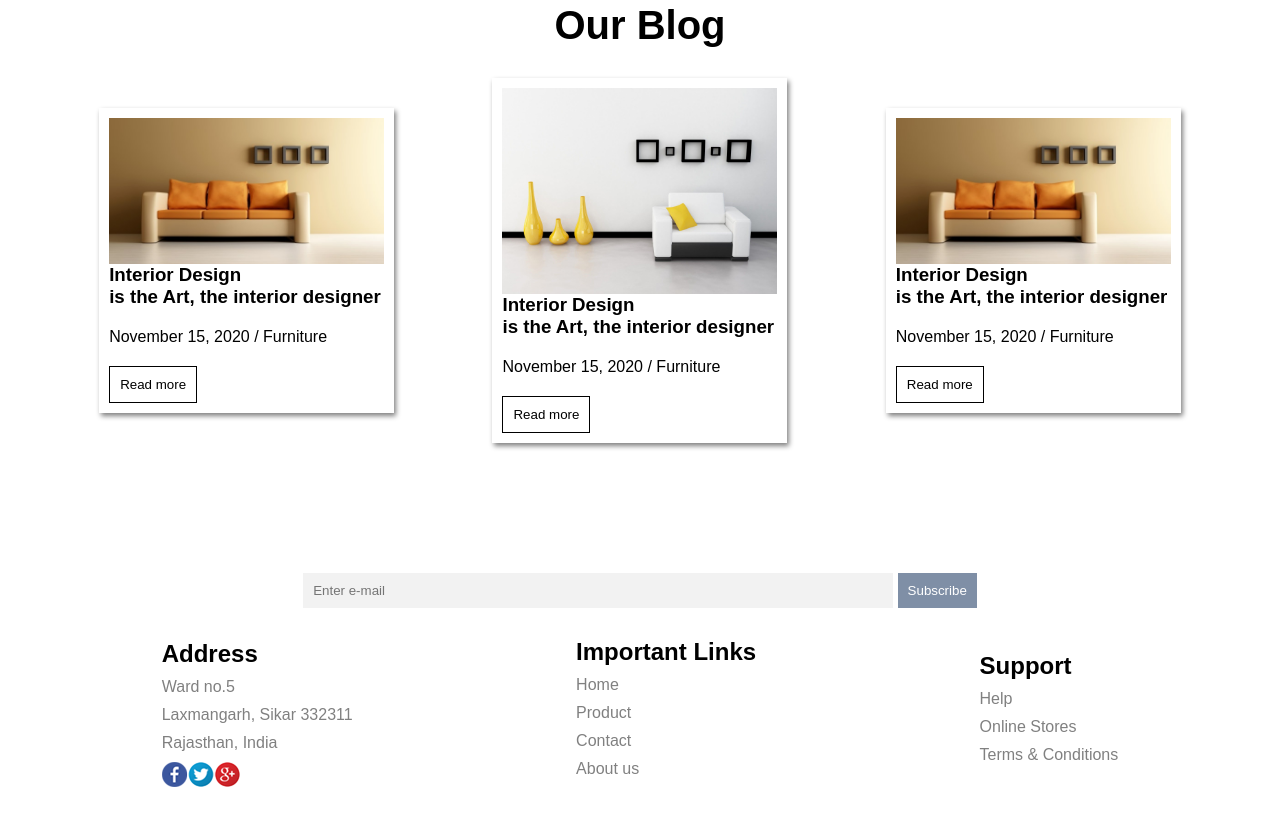
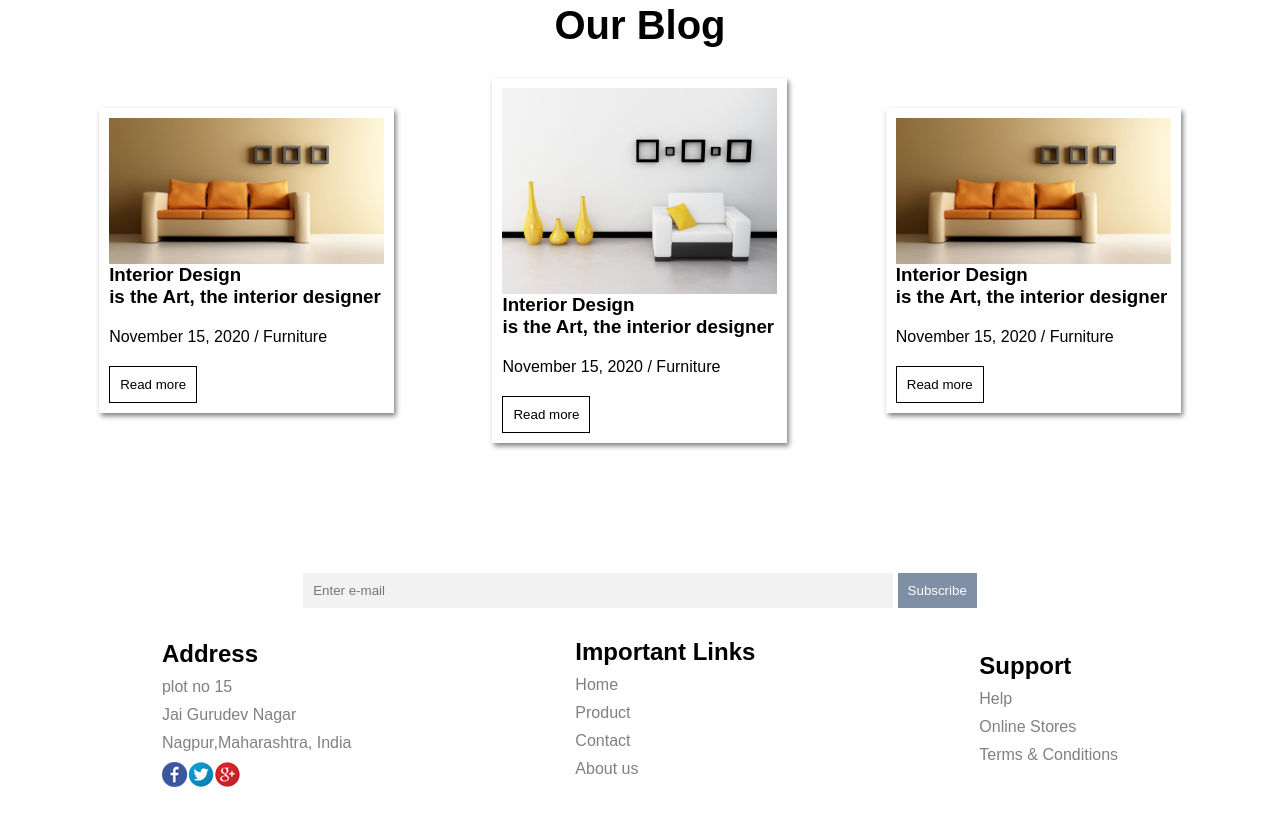
Before and after one commit to SudhirGhagare/furniture-website-demo, a plain HTML site: page index.html in a window 1280 px wide. Shown: the part 4141-4959 px from the top of the page. Drawn offline with Linux system fonts and the light colour scheme.

Commit message:
Update index.html

```diff
--- a/index.html
+++ b/index.html
@@ -219,9 +219,9 @@
 <div class="footer-row">
 	<div>
 			<h2>Address</h2>
-			<p>Ward no.5</p>
-			<p>Laxmangarh, Sikar 332311</p>
-			<p>Rajasthan, India</p>
+			<p>plot no 15 </p>
+			<p>Jai Gurudev Nagar</p>
+			<p>Nagpur,Maharashtra, India</p>
 			<img src="images/icon.png">
 
 	</div>
```
